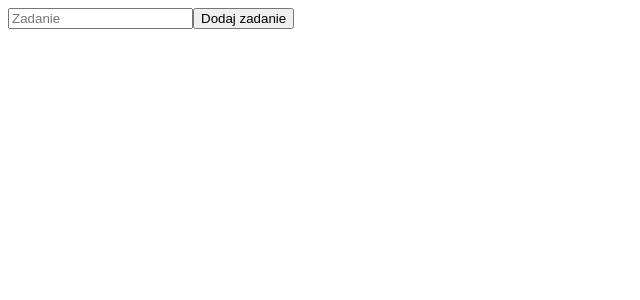
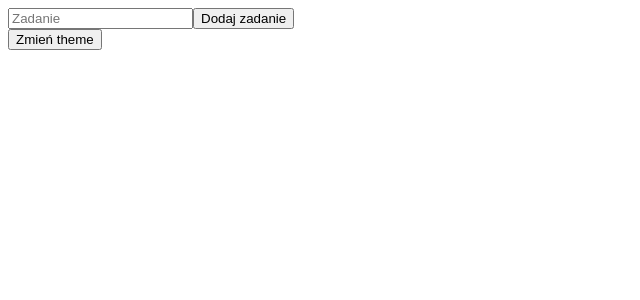
Before and after one commit to HubertDudaDeveloper/React-Sandbox, a React (Vite) app: page / in a window 1280 px wide. Shown: the top 300 px of the page, without its empty margins (0-640 px from the left). Built offline with nearby package versions, Linux system fonts and the light colour scheme.

Commit message:
update theme

```diff
--- a/src/App.tsx
+++ b/src/App.tsx
@@ -2,12 +2,16 @@ import '@/styles/App.scss';
 import ToDo from './components/ToDo';
 import ToDoAdvanced from './components/ToDoAdvanced';
 import Counter from './components/Counter';
+import { useTheme } from './context/ThemeContext';
 
 const App = () => {
+  const { theme, toggleTheme }  = useTheme();
+
   return (
-    <>
-     <ToDoAdvanced/>
-    </>
+    <div className={theme}>
+      <ToDoAdvanced/>
+      <button onClick={toggleTheme}>Zmień theme</button>
+    </div>
   );
 };
 
--- /dev/null
+++ b/src/context/ThemeContext.tsx
@@ -0,0 +1,42 @@
+import { createContext, ReactNode, useContext, useState } from "react";
+
+enum ETheme {
+  LIGHT = "light",
+  DARK = "dark",
+}
+
+const ThemeContext = createContext<{
+  theme: ETheme;
+  toggleTheme: () => void;
+} | null>(null);
+
+export const ThemeProvider = ({ children }: { children: ReactNode }) => {
+  let initTheme: ETheme = ETheme.LIGHT;
+
+  initTheme = localStorage.getItem('theme') as ETheme ?? ETheme.LIGHT;
+
+  const [theme, setTheme] = useState<ETheme>(initTheme);
+
+  const toggleTheme = () => {
+    setTheme((prev) => {
+      const newTheme = prev === ETheme.LIGHT ? ETheme.DARK : ETheme.LIGHT;
+      localStorage.setItem('theme', newTheme);
+      return newTheme;
+    });
+  };
+
+  return (
+    <ThemeContext.Provider value={{ theme, toggleTheme }}>
+      { children }
+    </ThemeContext.Provider>
+  );
+};
+
+export const useTheme = () => {
+  const context = useContext(ThemeContext);
+
+  if (!context) {
+    throw new Error('useTheme must be used inside ThemeProvider');
+  }
+  return context;
+};
--- a/src/main.tsx
+++ b/src/main.tsx
@@ -1,9 +1,12 @@
 import React from 'react';
 import ReactDOM from 'react-dom/client';
 import App from './App';
+import { ThemeProvider } from './context/ThemeContext';
 
 ReactDOM.createRoot(document.getElementById('root') as HTMLElement).render(
   <React.StrictMode>
-    <App />
+    <ThemeProvider>
+      <App />
+    </ThemeProvider>
   </React.StrictMode>
 );
--- a/src/styles/App.scss
+++ b/src/styles/App.scss
@@ -1,3 +1,11 @@
 body {
   background: white;
 }
+
+.light {
+  background-color: white;
+}
+
+.dark {
+  background-color: gray;
+}
```
